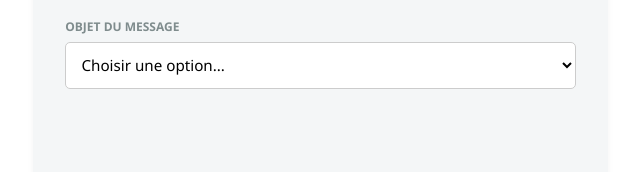
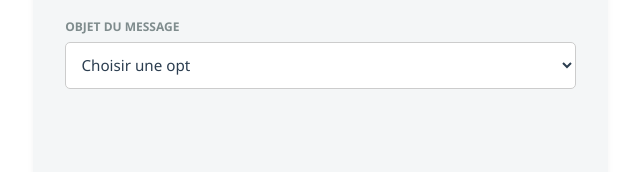
Before and after one commit to amalkorrida/portail-korrida, a plain HTML site: page contact.html in a window 1280 px wide. Shown: the part 515-687 px from the top of the page, 608-1248 px from the left. Drawn offline with Linux system fonts and the light colour scheme.

Commit message:
Update contact.html

```diff
--- a/contact.html
+++ b/contact.html
@@ -74,7 +74,7 @@ html<!DOCTYPE html>
         .form-row { display: grid; grid-template-columns: 1fr 1fr; gap: 1rem; }
         .form-group { display: flex; flex-direction: column; gap: 0.4rem; }
         .form-group label { font-size: 0.75rem; font-weight: bold; color: #7f8c8d; text-transform: uppercase; }
-        .form-group input, .form-group textarea, .form-group select { padding: 0.7rem; border: 1px solid #ccc; border-radius: 5px; font-family: var(--font-main); font-size: 0.95rem; transition: border-color 0.2s, box-shadow 0.2s; background-color: var(--white); }
+        .form-group input, .form-group textarea, .form-group select { padding: 0.7rem; border: 1px solid #ccc; border-radius: 5px; font-family: var(--font-main); font-size: 0.95rem; transition: border-color 0.2s, box-shadow 0.2s; background-color: var(--white); color: var(--text-dark); }
         .form-group input:focus, .form-group textarea:focus, .form-group select:focus { outline: none; border-color: var(--secondary-color); box-shadow: 0 0 5px rgba(46, 134, 193, 0.3); }
 
         .form-group textarea { min-height: 140px; resize: vertical; }
@@ -119,7 +119,7 @@ html<!DOCTYPE html>
         <h2 class="section-title">📬 Fiche de Contact &amp; Coordonnées Officielles</h2>
 
         <div class="contact-layout">
-            <!-- Colonne Gauche -->
+            <!-- Colonne Gauche : Coordonnées -->
             <div class="contact-info-box">
                 <div class="info-item">
                     <label>Affiliation Institutionnelle</label>
@@ -142,7 +142,7 @@ html<!DOCTYPE html>
                 </div>
             </div>
 
-            <!-- Colonne Droite -->
+            <!-- Colonne Droite : Formulaire Étudiant Complet -->
             <form class="student-form-box" action="#" method="POST">
                 <div style="border-bottom: 2px solid #ddd; padding-bottom: 0.3rem; margin-bottom: 0.2rem;">
                     <h3 style="color: var(--primary-color); font-size: 1.15rem; font-weight: 600;">🎓 Formulaire de correspondance</h3>
@@ -167,5 +167,4 @@ html<!DOCTYPE html>
                 <div class="form-group">
                     <label for="subject">Objet du message</label>
                     <select id="subject" name="subject" required>
-                        <option value="" disabled selected hidden>Choisir une option...</option>
-                        <option value="cours">Demande d'informations sur un cours<
+                        <option value="" disabled selected hidden>Choisir une opt
```
